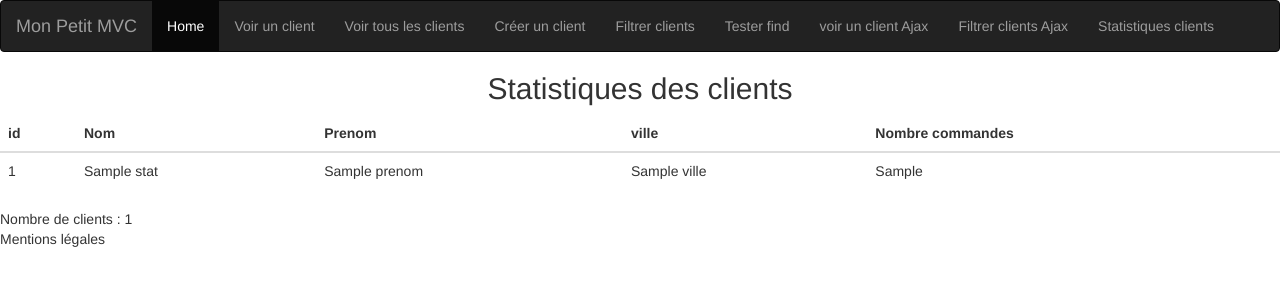
After one commit to Kerebel/MonPetitMVC, a PHP site: template templates/GestionClientView/statsClients.html.twig in a window 1280 px wide. The commit adds this page. Shown: the top 300 px of the page. Run offline with PHP 8.4, Linux system fonts and the light colour scheme; the template is opened without the code that fills it: most values are stand-ins (such as "Sample title", 1, 10 or a date in 2020); some libraries are stand-ins or nearby versions.

```diff
--- a/includes/Repository.php
+++ b/includes/Repository.php
@@ -166,4 +166,9 @@ class Repository {
         }
         return $retour;
     }
+
+    public function executeSQL($sql):array {
+        $resultat= $this->connexion->query($sql);
+        return $resultat->fetchAll(PDO::FETCH_ASSOC);
+    }
 }
--- /dev/null
+++ b/templates/GestionClientView/statsClients.html.twig
@@ -0,0 +1,31 @@
+{% extends "layout.html.twig" %}
+{% block contenu %}
+    <h2 class="text-center"> Statistiques des clients </h2>
+<table class="table">
+        <thead>
+            <tr>
+                <th>id</th>
+                <th>Nom</th>
+                <th>Prenom</th>
+                <th>ville</th>
+                <th>Nombre commandes</th>
+            </tr>
+        </thead>
+        <tbody>
+            {% for stat in stats %}
+                <tr>
+                    <td>{{ stat.id }}</td>
+                    <td>{{ stat.nom }}</td>
+                    <td>{{ stat.prenom }}</td>
+                    <td>{{ stat.ville }}</td>
+                    <td>{{ stat.nbCommande}}</td>
+                </tr>
+            {% endfor %}
+        </tbody>
+    </table>
+Nombre de clients : {{ stats|length }}
+{% endblock %}
+{% block footer %}
+    {{ parent() }}
+
+{% endblock %}
--- a/templates/layout.html.twig
+++ b/templates/layout.html.twig
@@ -21,6 +21,7 @@
                 <li><a href="/?c=gestionClient&a=testFindBy">Tester find</a></li>
                 <li><a href="/?c=gestionClient&a=chercheUnAjax">voir un client Ajax</a></li>
                 <li><a href="/?c=gestionClient&a=rechercheClientsAjax">Filtrer clients Ajax</a></li>
+                <li><a href="/?c=gestionClient&a=statsClients">Statistiques clients</a></li>
               </ul>
             </div>
         </nav>
```
Also changed, not shown: src/Controller/GestionClientController.php (+15 -0 lines), src/Repository/ClientRepository.php (+8 -0 lines).
